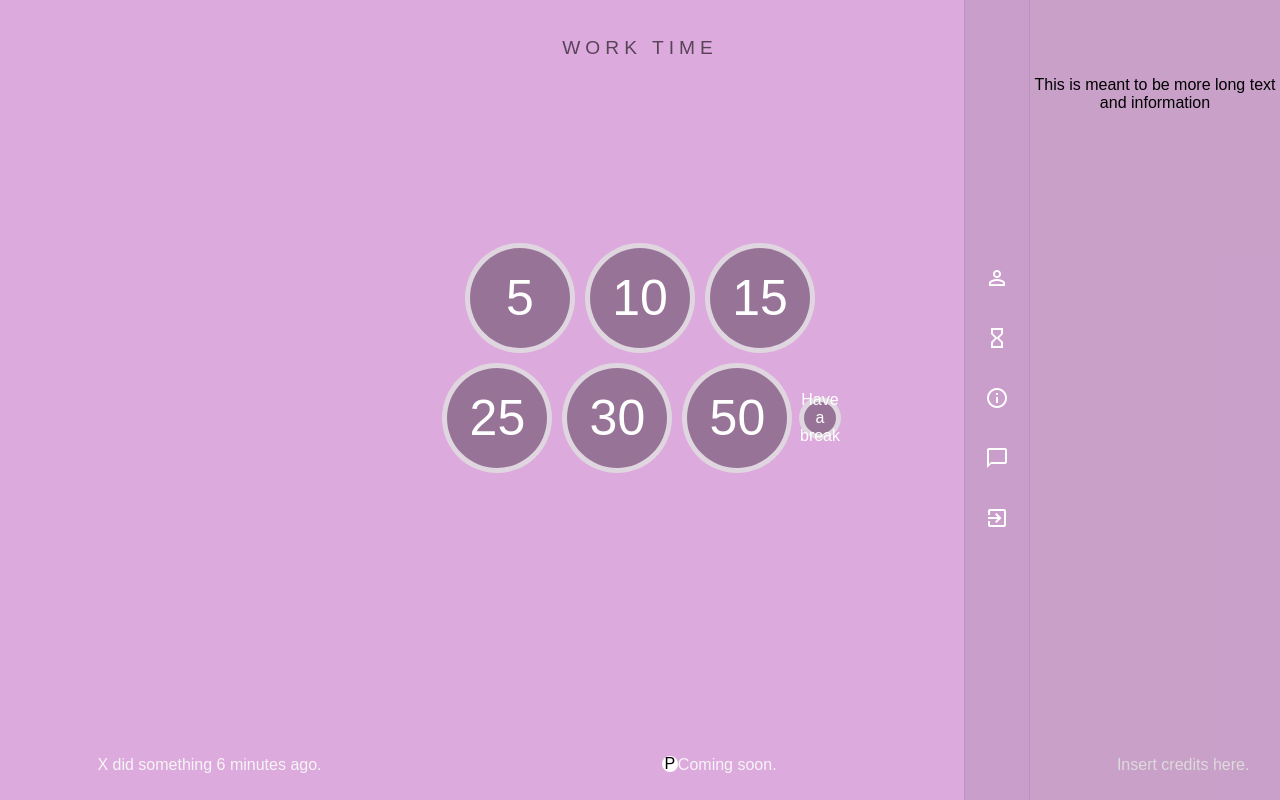
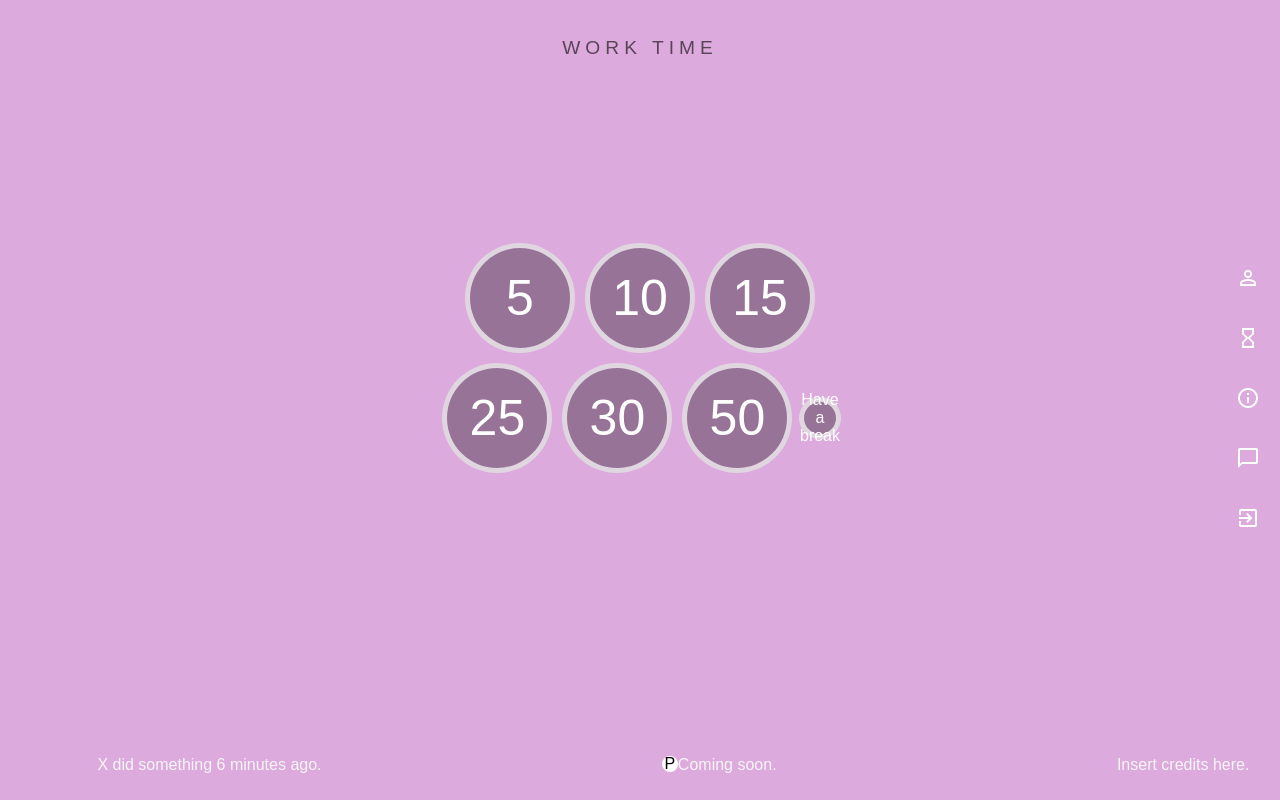
Before and after one commit to pPris/cuckoo, a React (Create React App) app: page / in a window 1280 px wide. Built offline with nearby package versions, Linux system fonts and the light colour scheme.

Commit message:
add state to open or close info bar

```diff
--- a/src/Sidebar.js
+++ b/src/Sidebar.js
@@ -1,41 +1,22 @@
 import React, {Component} from 'react';
 import './Sidebar.css'
 
-const infoBarOffset = '250px';
-const isOpen = true;
+/* <!-- sources used for sidebar designing and tooltips: w3schools.com --> */
 
-const Iconbar = () => {
-    // replace isOpen with state later
+/*
+bring icon bar thing inside sidebarcomponent
+every onclick function --> toggle state whether infobar is open, and pass a prop to infobar to determine what info should be displayed
+render info bar only if state is true
+*/
 
-
-    //// EXTRA STYLING ON TOP OF CSS SHEET
-    // styling when infobar is open
-    let className = 'sidenav';
-
-    // add all hover properties when extended bar is open
-    if (isOpen) className += ' sidenavhover open-iconbar'
-
-    // need to revert styling when infobar closes?
-
-    return (
-        <div id="sidenav" class={className}>
-            <p><span class="material-icons">perm_identity</span></p>
-            <p><span class="material-icons">hourglass_empty</span></p>
-            <p><span class="material-icons">info_outline</span></p>
-            <p><i class="material-icons">chat_bubble_outline</i></p>
-            <p><i class="material-icons">exit_to_app</i></p>
-        </div>
-    )
-}
-
+// this component is not going to be rendered unless it's opened by clicking an icon
+// will need to render correct information based on props
 const Infobar = () => {
 
-    //// EXTRA STYLING ON TOP OF CSS SHEET
-    // styling when infobar is open
     let className = 'infobar';
 
-    // add all hover properties when extended bar is open
-    if (isOpen) className += ' open-infobar'
+    // if (isOpen)
+    className += ' open-infobar' // always add
 
     return (
         <div id="infobar" class={className}>
@@ -46,36 +27,54 @@ const Infobar = () => {
 
 class Sidebar extends Component {
     state = {
-        infoBarOpen: false
+        infoBarOpen: false,
+        infoToDisplay: 0 // 1-5 corresponds to each icon, from top to bottom order
     }
+
 
     render() {
 
-        /*
-        function openNav() {
-            document.getElementById("infobar").style.width = "250px";
-            document.getElementById("sidenav").style.right = "250px";
-            // console.log(1);
-
-            // sidenav background colour should match hover colour when infobar is open
+        const toggleOpen = (x) => {
+            // when close, just toggle
+            // when open, should toggle only if same x/icon is clicked
+            // if not same, then should change the information being displayed that's all
+            console.log(x);
+            this.setState((state) => (
+                {infoBarOpen: (!state.infoBarOpen || x === state.infoToDisplay
+                    ? (!state.infoBarOpen)
+                    : state.infoBarOpen),
+                infoToDisplay: x}))
         }
 
-        // automatically close whenever out of focus too
-        function closeNav() {
-            document.getElementById("infobar").style.width = "0px";
-            document.getElementById("sidenav").style.right = "0px";
-        } */
+        const infobar = () => {
+            if (this.state.infoBarOpen) {
+                return (<Infobar display={this.state.infoToDisplay}/>)
+            }
+        }
+
+        //// EXTRA STYLING ON TOP OF CSS SHEET
+        // ICONBAR/SIDENAV
+        let className = 'sidenav';
+
+        // add all hover properties when extended bar is open
+        if (this.state.infoBarOpen) className += ' sidenavhover open-iconbar'
 
 
         return (
             <div>
-                {/* <!-- sources used for sidebar designing and tooltips: w3schools.com --> */}
 
-                <link href="https://fonts.googleapis.com/icon?family=Material+Icons"
-                    rel="stylesheet" />
+                <link href="https://fonts.googleapis.com/icon?family=Material+Icons" rel="stylesheet" />
 
-                <Iconbar />
-                <Infobar />
+                {/* // on click, each icon will lead to a different set of info being displayed on the info bar */}
+                    <div id="sidenav" class={className}>
+                        <p onClick={() => toggleOpen(1)}><span class="material-icons">perm_identity</span></p>
+                        <p onClick={() => toggleOpen(2)}><span class="material-icons">hourglass_empty</span></p>
+                        <p onClick={() => toggleOpen(3)}><span class="material-icons">info_outline</span></p>
+                        <p onClick={() => toggleOpen(4)}><i class="material-icons">chat_bubble_outline</i></p>
+                        <p><i class="material-icons">exit_to_app</i></p>
+                    </div>
+
+                {infobar()}
             </div>
         )
     }
```
